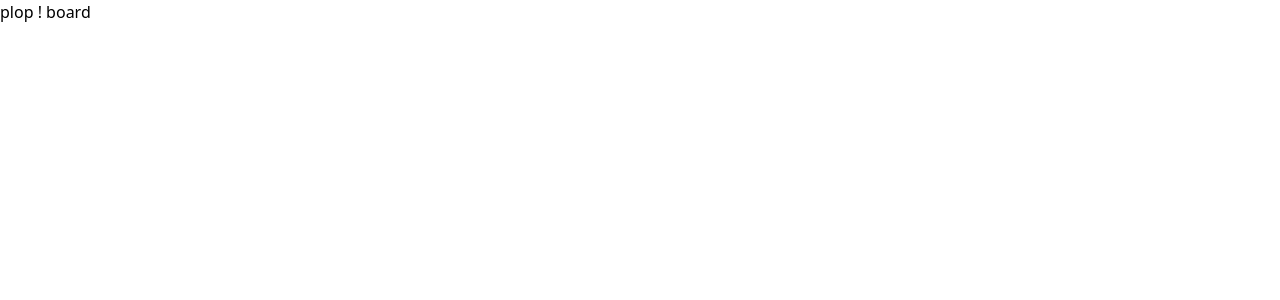
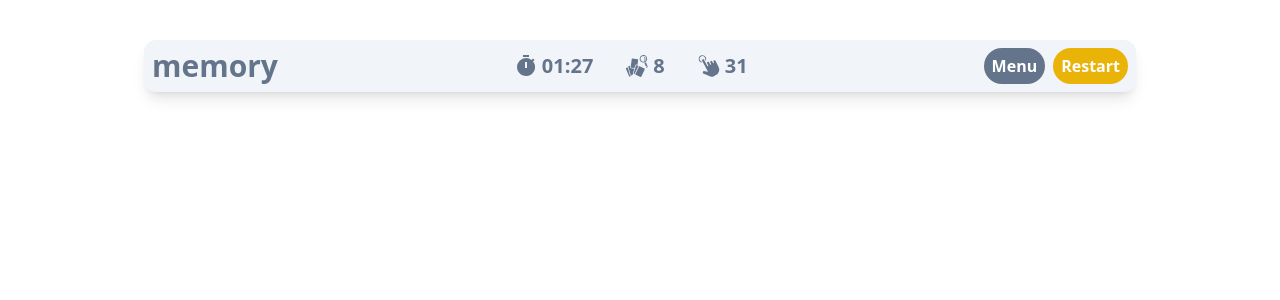
Before and after one commit to Samuel-Marien/memory, a Next.js app: page /board in a window 1280 px wide. Shown: the top 300 px of the page. Built offline with nearby package versions, Linux system fonts and the light colour scheme.

Commit message:
add board page & header

```diff
--- a/pages/board.js
+++ b/pages/board.js
@@ -1,6 +1,20 @@
 import React from 'react'
 
 import { useRouter } from 'next/router'
+
+import MyButton from '../components/MyButton'
+
+import { MdTimer } from 'react-icons/md'
+import { GiCardPick, GiClick } from 'react-icons/gi'
+
+const Stat = (props) => {
+  const { icon, data } = props
+  return (
+    <p className="flex items-center mx-4 text-xl font-semibold">
+      <span className="mr-1 text-2xl">{icon}</span> {data}
+    </p>
+  )
+}
 
 const Board = () => {
   const router = useRouter()
@@ -10,10 +24,34 @@ const Board = () => {
     difficulty: router.query.difficulty
   }
 
+  console.log(userOption.theme, userOption.difficulty)
+
   return (
-    <div>
-      plop ! board {userOption.theme} {userOption.difficulty}
-    </div>
+    <main className="2xl:px-96 lg:px-36 px-5 mx-auto mt-2 md:mt-10 rounded-xl text-slate-500 ">
+      <div className="shadow-lg p-2 rounded-xl bg-slate-100 ">
+        {/* HEADER */}
+        <div className="flex justify-between">
+          <h1 className="text-3xl font-extrabold">memory</h1>
+          <div className="flex   ">
+            <Stat icon={<MdTimer />} data="01:27" />
+            <Stat icon={<GiCardPick />} data="8" />
+            <Stat icon={<GiClick />} data="31" />
+          </div>
+          <div className="flex">
+            <MyButton
+              myClasses={`bg-slate-500 mr-2 hover:bg-slate-700`}
+              title="Menu"
+              // onClick={openModal}
+            />
+            <MyButton
+              myClasses={`bg-yellow-500 hover:bg-yellow-700`}
+              title="Restart"
+              // onClick={openModal}
+            />
+          </div>
+        </div>
+      </div>
+    </main>
   )
 }
 
```
